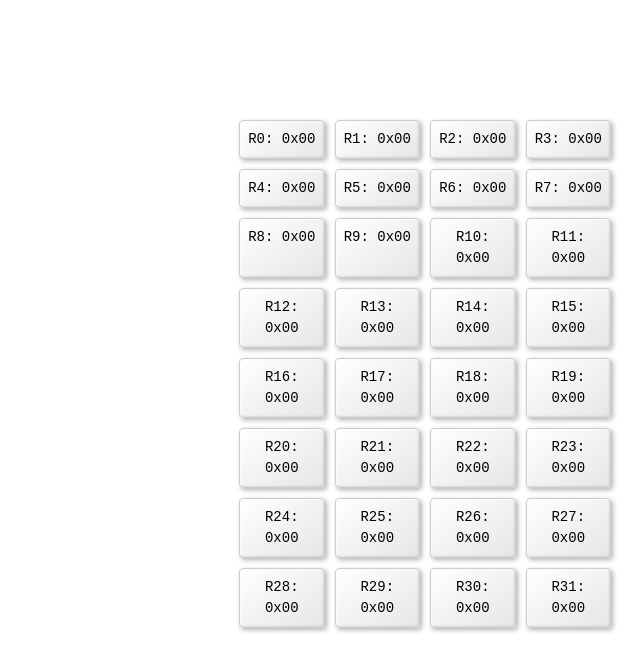
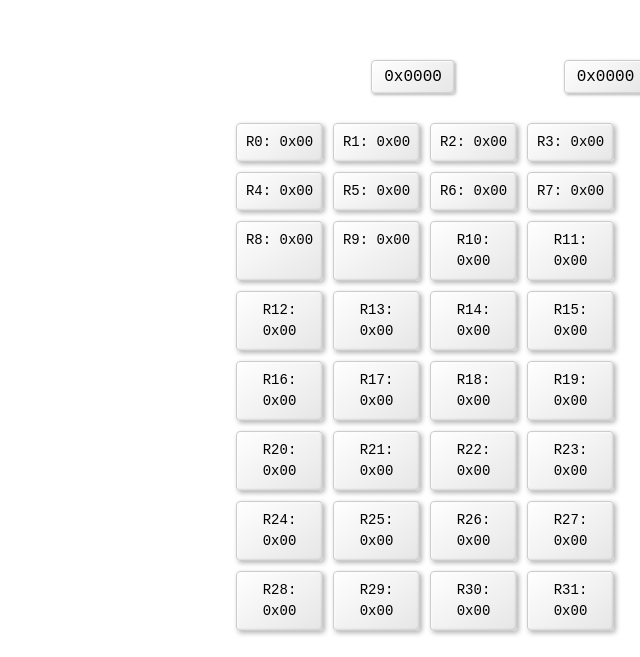
Before and after one commit to Aidan-Gildea/ArduinoEmulator, a React (Vite) app in the folder arduino-emulator/: page / in a window 1280 px wide. Shown: the part 143-800 px from the top of the page, without its empty margins (640-1280 px from the left). Built offline with nearby package versions, Linux system fonts and the light colour scheme.

Commit message:
Created the layout for most componentson the website. Displayed extra information such as the hex and program counter. Working on uploading a hex file next.

```diff
--- a/arduino-emulator/src/App.css
+++ b/arduino-emulator/src/App.css
@@ -10,6 +10,7 @@
   --panel-border: 3px solid white;
   --board-visual-height: 460px;
   --panel-margin: 10px;
+  --right-panel-left: 850px;
 }
 
 .right-side-panel {
@@ -19,7 +20,6 @@
   top: 0px;
   bottom: 0px;
   border: 3px solid rgb(255, 255, 255);
-  z-index: 1001;
   display: flex;
   flex-direction: column;
 }
@@ -49,11 +49,53 @@
   flex-grow: 1;
   border: 3px solid white;
   margin: var(--panel-margin);
+  display: flex;
+  flex-direction: column;
+  gap: 0;
+}
+
+.info-section {
+  display: flex;
+  flex-direction: row;
+  gap: 0;
+  padding: 10px;
+  border-bottom: 2px solid white;
+}
+
+.info-item {
+  flex: 1;
+  display: flex;
+  justify-content: center;
+  align-items: center;
+  gap: 10px;
+  color: white;
+  font-family: monospace;
+  font-size: 16px;
+  padding: 0 10px;
+}
+
+.info-item:first-child {
+  border-right: 2px solid white;
+}
+
+.info-label {
+  font-weight: bold;
+}
+
+.info-value {
+  background: linear-gradient(145deg, #ffffff, #e6e6e6);
+  color: black;
+  padding: 4px 12px;
+  border-radius: 4px;
+  border: 1px solid #cccccc;
+  box-shadow:
+    1px 1px 3px rgba(0, 0, 0, 0.3),
+    inset -1px -1px 1px rgba(0, 0, 0, 0.1),
+    inset 1px 1px 1px rgba(255, 255, 255, 0.8);
 }
 
 .register-grid-panel {
   position: relative;
-  border: 3px solid white;
   display: grid;
   gap: 10px;
   grid-template-columns: repeat(4, 1fr);
@@ -83,3 +125,28 @@
     inset -1px -1px 2px rgba(0, 0, 0, 0.1),
     inset 1px 1px 2px rgba(255, 255, 255, 0.8);
 }
+
+.left-side-panel {
+  position: fixed;
+  border: 3px solid #ffffff;
+  right: calc(100% - var(--right-panel-left) + 5px);
+  left: 0px;
+  top: 0px;
+  bottom: 0px;
+  display: flex;
+  flex-direction: column;
+}
+
+.code-actions-panel {
+  position: relative;
+  margin: var(--panel-margin) var(--panel-margin) 0px var(--panel-margin);
+  height: 80px;
+  border: 3px solid white;
+}
+
+.code-panel {
+  flex-grow: 1;
+  margin: var(--panel-margin);
+  height: 800px;
+  border: 3px dashed white;
+}
--- a/arduino-emulator/src/App.tsx
+++ b/arduino-emulator/src/App.tsx
@@ -7,6 +7,14 @@ function App() {
 
   return (
     <>
+      <div className="left-side-panel">
+        <div className="code-actions-panel">
+
+        </div>
+        <div className="code-panel">
+
+        </div>
+      </div>
       <div className="right-side-panel">
         <div className="component-title-panel">
           Components
@@ -15,6 +23,16 @@ function App() {
 
         </div>
         <div className="data-panel">
+          <div className="info-section">
+            <div className="info-item">
+              <span className="info-label">Hex Instruction:</span>
+              <span className="info-value">0x0000</span>
+            </div>
+            <div className="info-item">
+              <span className="info-label">Program Counter:</span>
+              <span className="info-value">0x0000</span>
+            </div>
+          </div>
           <div className="register-grid-panel">
             {registers.map((registerNum) => (
               <div key={registerNum} className="register-box-panel">
```
